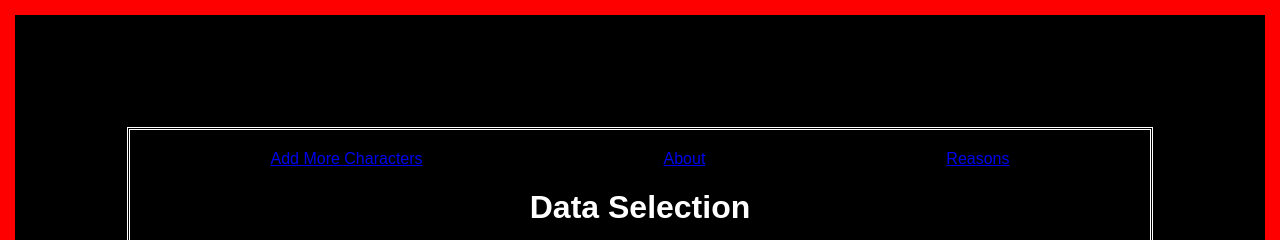
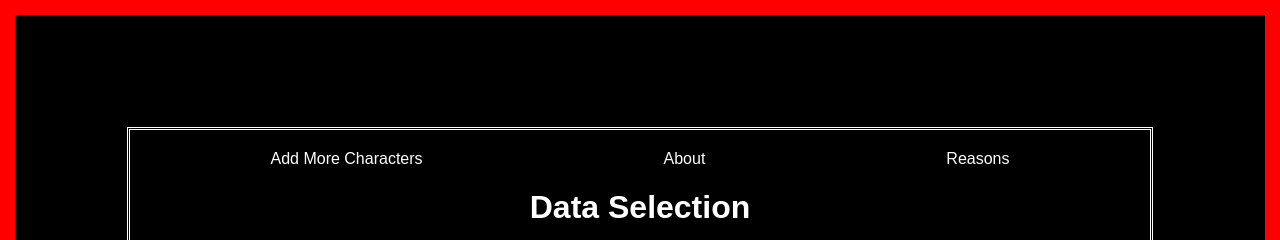
Before and after one commit to Andr3L4/Resident-Evil-App-CRUD, a React (Vite) app: page / in a window 1280 px wide. Shown: the top 240 px of the page. Built offline with nearby package versions, Linux system fonts and the light colour scheme; no server answers.

Commit message:
css link

```diff
--- a/src/Pages/ShowData.jsx
+++ b/src/Pages/ShowData.jsx
@@ -26,9 +26,9 @@ const ShowData = () => {
   return (
     <div className="container">
     <div className="navbar-container">
-      <Link to={"/createData"}>Add More Characters</Link>
-      <Link to={"/about"}>About</Link>
-      <Link to={"/JohnCena"}>Reasons</Link>
+      <Link className="link" to={"/createData"}>Add More Characters</Link>
+      <Link className="link" to={"/about"}>About</Link>
+      <Link className="link" to={"/JohnCena"}>Reasons</Link>
       </div>
       <h1>Data Selection</h1>
       <table>
--- a/src/index.css
+++ b/src/index.css
@@ -62,7 +62,7 @@ body{margin: 0 auto;}
 
 }
 
-Link{
+.link{
   text-decoration: none;
   color: white;
 }
```
